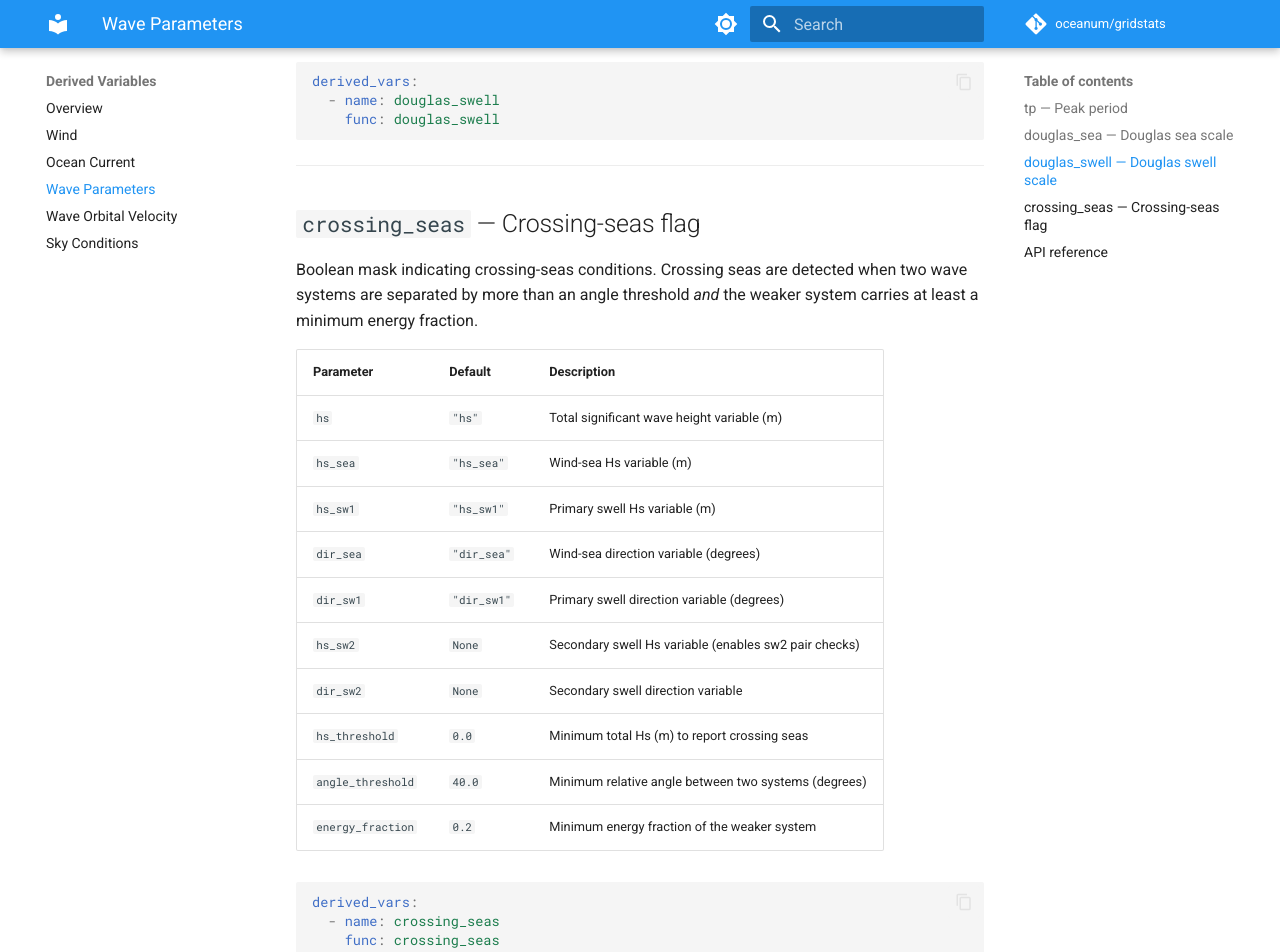
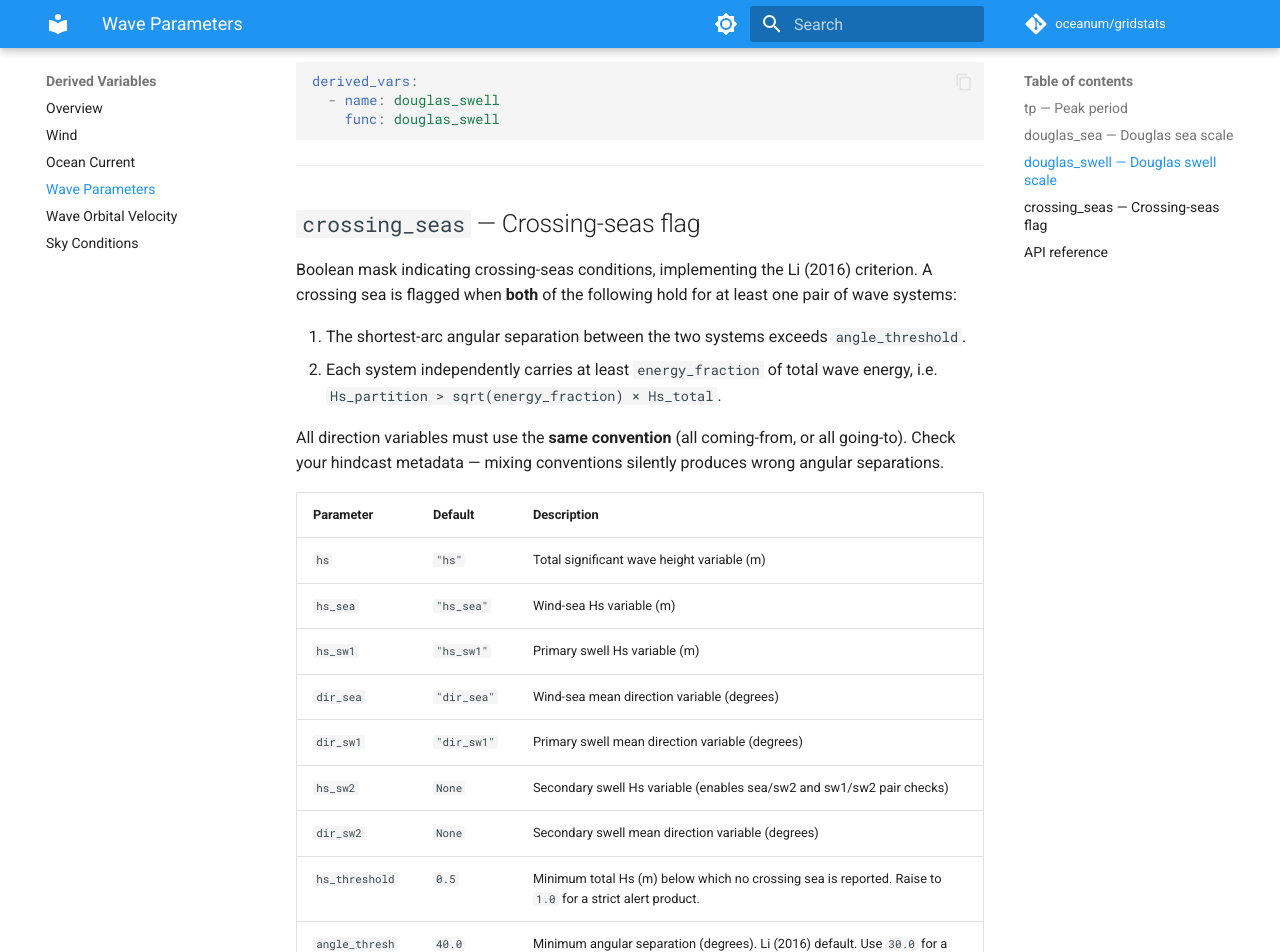
Before and after one commit to oceanum/gridstats, an MkDocs documentation site: the page built from docs/derived/wave.md, in a window 1280 px wide and 1400 px high, scrolled down 2401 px. Shown: the top 952 px of the window. Built offline with MkDocs 1.6.1 and Material for MkDocs 9.7.7, drawn with Linux system fonts in a browser that asks for light colours; comment, search, counter and statistics services are not loaded; some of the changed text lies outside the part shown.

Commit message:
Fix crossing_seas defaults and improve documentation
- Change hs_threshold default from 0.0 to 0.5 m: partition directions are
  unreliable in near-calm conditions, so the Li (2016) flag is meaningless
  below this floor. Raises to 1.0 m is documented as a strict event-flagging
  option.
- Add threshold parameter values as output variable attributes for traceability.
- Remove non-CF standard_name; fix units "" → "1".
- Rewrite docstring with Li (2016) DOI, direction convention warning, and
  threshold guidance for operational use cases.
- Expand crossing_seas docs section with convention warning and threshold table.

Co-Authored-By: Claude Sonnet 4.6 <noreply@anthropic.com>

````diff
--- a/docs/derived/wave.md
+++ b/docs/derived/wave.md
@@ -86,28 +86,42 @@ derived_vars:
 
 ## `crossing_seas` — Crossing-seas flag
 
-Boolean mask indicating crossing-seas conditions. Crossing seas are detected when two wave systems are separated by more than an angle threshold *and* the weaker system carries at least a minimum energy fraction.
+Boolean mask indicating crossing-seas conditions, implementing the Li (2016) criterion.
+A crossing sea is flagged when **both** of the following hold for at least one pair of
+wave systems:
+
+1. The shortest-arc angular separation between the two systems exceeds `angle_threshold`.
+2. Each system independently carries at least `energy_fraction` of total wave energy,
+   i.e. `Hs_partition > sqrt(energy_fraction) × Hs_total`.
+
+All direction variables must use the **same convention** (all coming-from, or all
+going-to). Check your hindcast metadata — mixing conventions silently produces wrong
+angular separations.
 
 | Parameter | Default | Description |
 |---|---|---|
 | `hs` | `"hs"` | Total significant wave height variable (m) |
 | `hs_sea` | `"hs_sea"` | Wind-sea Hs variable (m) |
 | `hs_sw1` | `"hs_sw1"` | Primary swell Hs variable (m) |
-| `dir_sea` | `"dir_sea"` | Wind-sea direction variable (degrees) |
-| `dir_sw1` | `"dir_sw1"` | Primary swell direction variable (degrees) |
-| `hs_sw2` | `None` | Secondary swell Hs variable (enables sw2 pair checks) |
-| `dir_sw2` | `None` | Secondary swell direction variable |
-| `hs_threshold` | `0.0` | Minimum total Hs (m) to report crossing seas |
-| `angle_threshold` | `40.0` | Minimum relative angle between two systems (degrees) |
-| `energy_fraction` | `0.2` | Minimum energy fraction of the weaker system |
+| `dir_sea` | `"dir_sea"` | Wind-sea mean direction variable (degrees) |
+| `dir_sw1` | `"dir_sw1"` | Primary swell mean direction variable (degrees) |
+| `hs_sw2` | `None` | Secondary swell Hs variable (enables sea/sw2 and sw1/sw2 pair checks) |
+| `dir_sw2` | `None` | Secondary swell mean direction variable (degrees) |
+| `hs_threshold` | `0.5` | Minimum total Hs (m) below which no crossing sea is reported. Raise to `1.0` for a strict alert product. |
+| `angle_threshold` | `40.0` | Minimum angular separation (degrees). Li (2016) default. Use `30.0` for a looser climatology map or `45.0` for a stricter event flag. |
+| `energy_fraction` | `0.2` | Minimum fraction of total energy each system must carry (Li 2016 default). |
 
 ```yaml
 derived_vars:
   - name: crossing_seas
     func: crossing_seas
-    angle_threshold: 45.0   # tighten the directional separation criterion
-    energy_fraction: 0.25
+    hs_threshold: 1.0       # strict event-flagging product
+    angle_threshold: 45.0   # tighter directional separation
 ```
+
+**Reference:** Li, X.M. (2016). A new insight from space into swell propagation and
+crossing in the global oceans. *Geophysical Research Letters*, 43(10), 5202–5209.
+<https://doi.org/10.1002/2016GL068818>
 
 ---
 
````
Also changed, not shown: CHANGELOG.md (+12 -0 lines), 1 other file.
